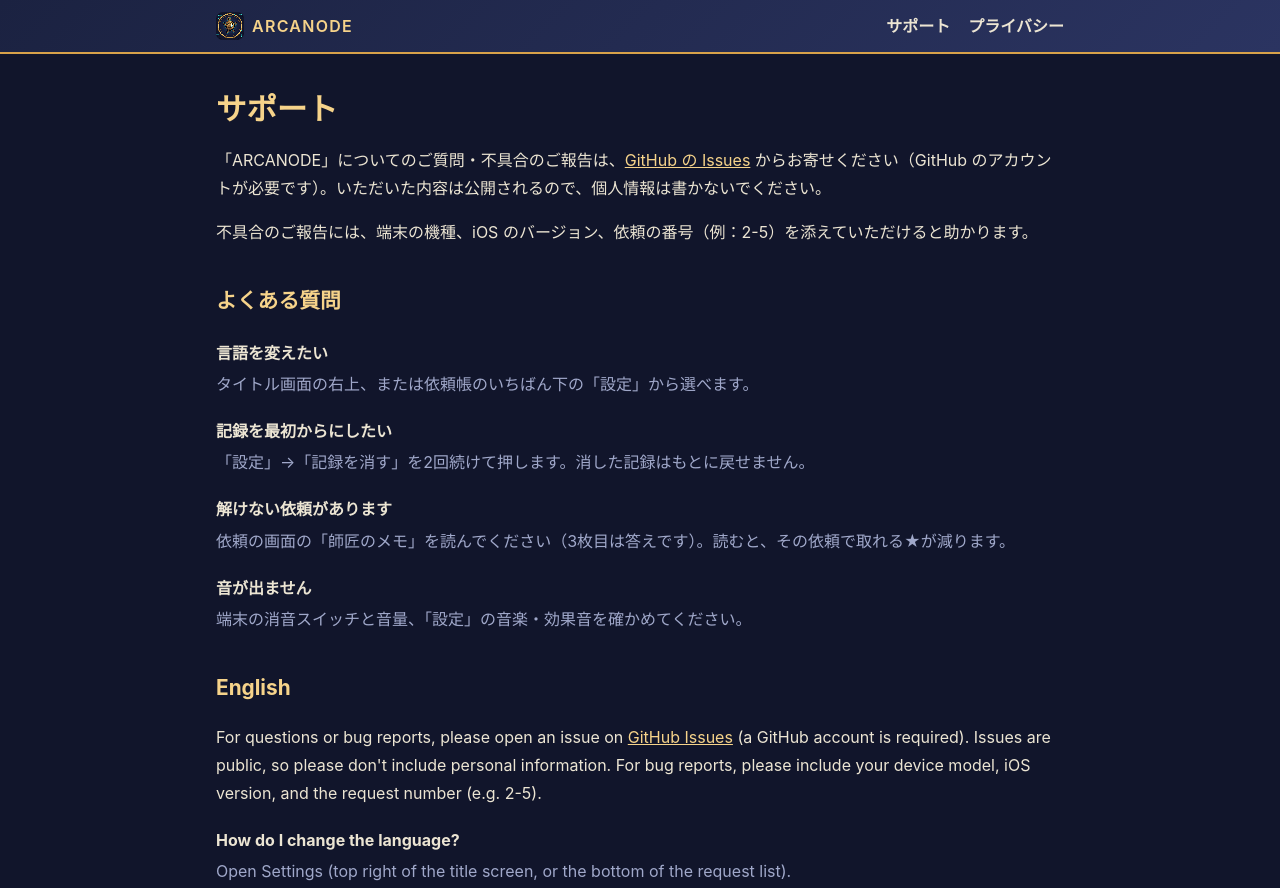
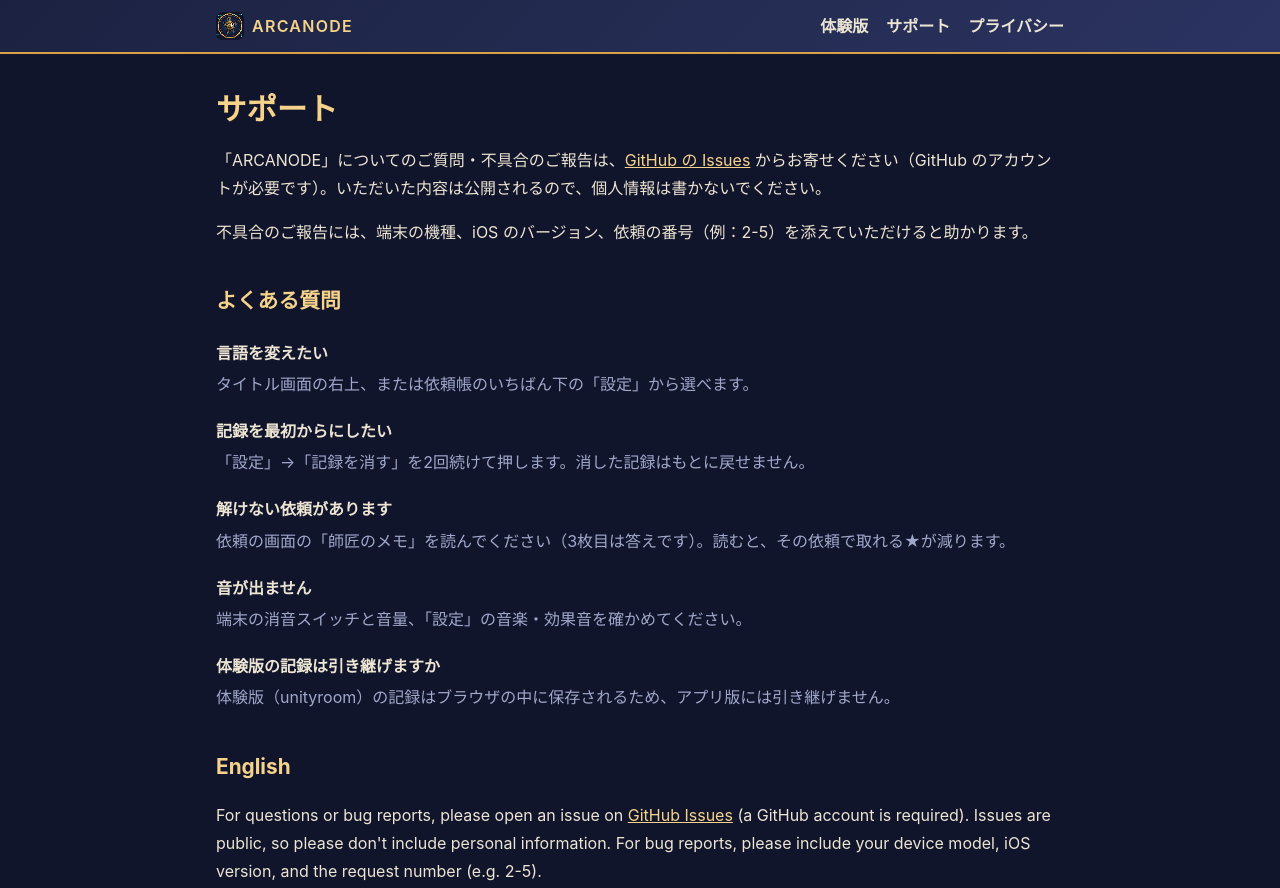
Before and after one commit to puyolkomorebi/arcanode-site, a plain HTML site: page support/index.html in a window 1280 px wide. Shown: the top 888 px of the page. Drawn offline with Linux system fonts and the light colour scheme.

Commit message:
unityroom の体験版を公開したのでリンクを戻す
Co-Authored-By: Claude Opus 5.5 <noreply@anthropic.com>
Claude-Session: https://claude.ai/code/session_01Bb9JvZn7ujH5nTtzcwtjJA

```diff
--- a/support/index.html
+++ b/support/index.html
@@ -11,6 +11,7 @@
 <header class="top-bar">
   <nav>
     <a class="brand" href="../"><img src="../icon.png" alt="">ARCANODE</a>
+    <a href="https://unityroom.com/games/arcanode">体験版</a>
     <a href="../support/">サポート</a>
     <a href="../privacy/">プライバシー</a>
   </nav>
@@ -30,6 +31,8 @@
   <dd>依頼の画面の「師匠のメモ」を読んでください（3枚目は答えです）。読むと、その依頼で取れる★が減ります。</dd>
   <dt>音が出ません</dt>
   <dd>端末の消音スイッチと音量、「設定」の音楽・効果音を確かめてください。</dd>
+  <dt>体験版の記録は引き継げますか</dt>
+  <dd>体験版（unityroom）の記録はブラウザの中に保存されるため、アプリ版には引き継げません。</dd>
 </dl>
 
 <h2 lang="en">English</h2>
```
Also changed, not shown: index.html (+4 -1 lines), privacy/en.html (+1 -0 lines), privacy/index.html (+1 -0 lines).
